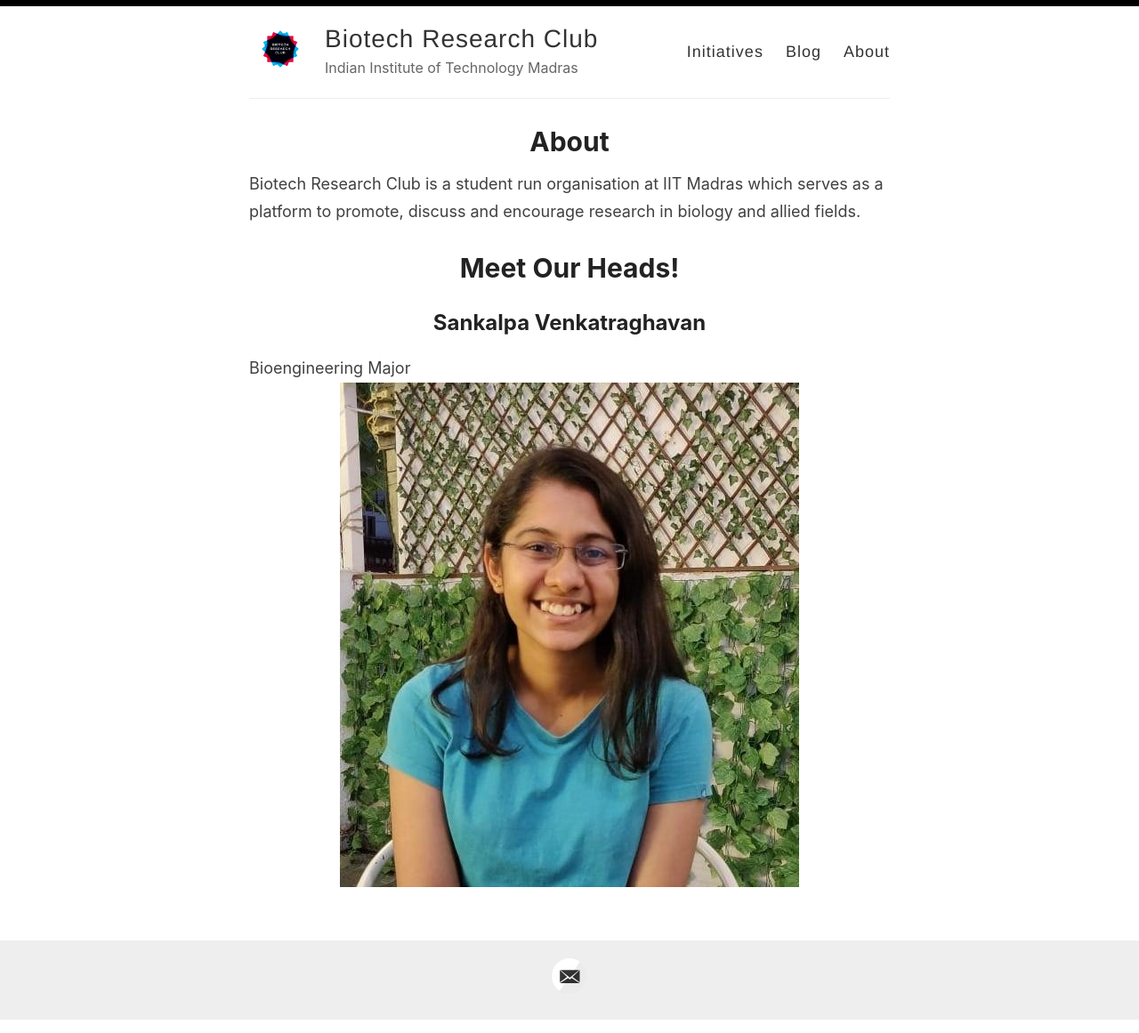
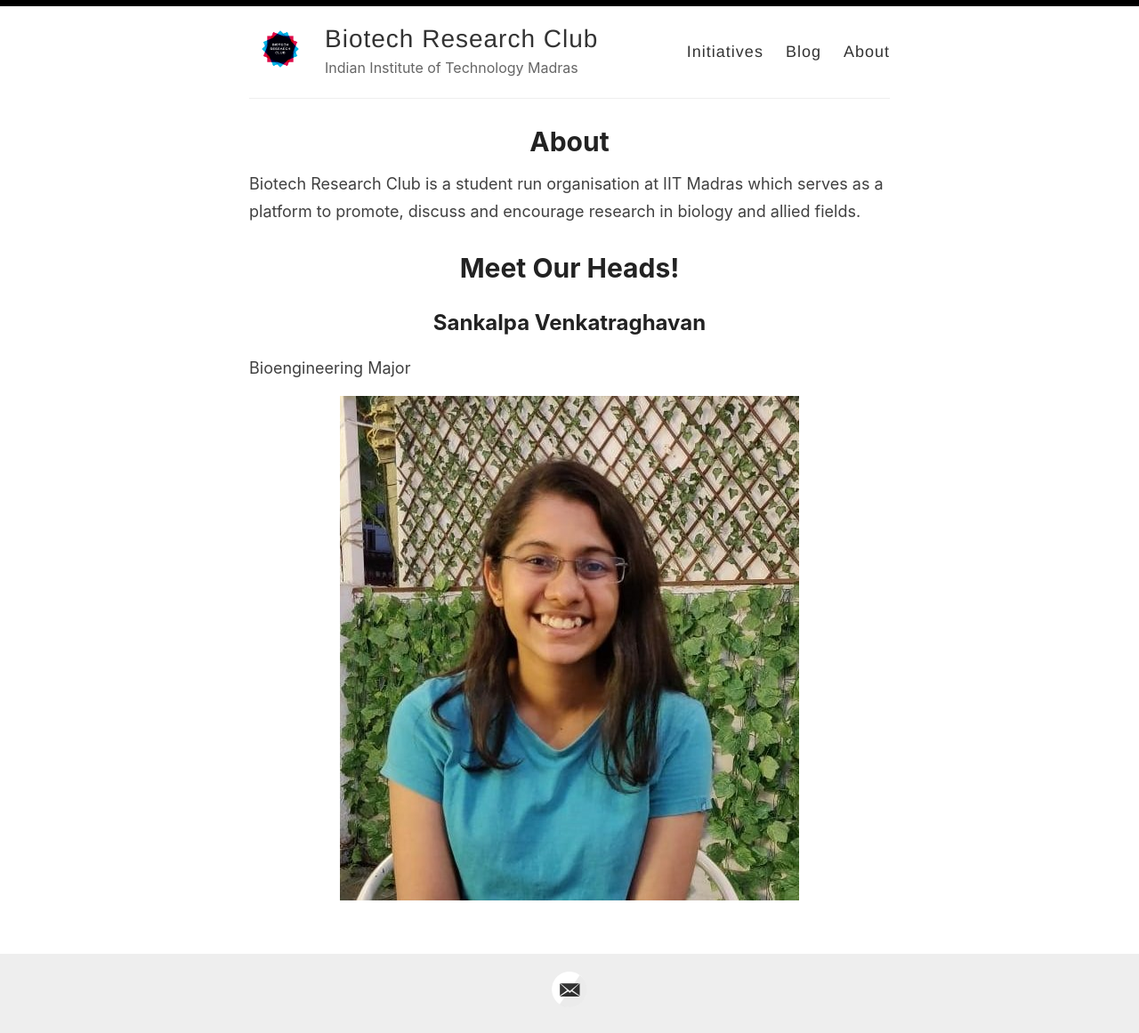
Before and after one commit to nehaswami16/biotechresearchclub, a Jekyll site: the page built from _pages/about.md, in a window 1280 px wide. Shown: the whole page at 89% size. Built offline with Jekyll 4.4.1, drawn with Linux system fonts in a browser that asks for light colours.

Commit message:
Update about.md

```diff
--- a/_pages/about.md
+++ b/_pages/about.md
@@ -10,4 +10,5 @@ Biotech Research Club is a student run organisation at IIT Madras which serves a
 
 ## Sankalpa Venkatraghavan <br>
 Bioengineering Major <br>
-![Sankalpa](/images/Sankalpa.jpg)
+
+![](/images/Sankalpa.jpg)
```
